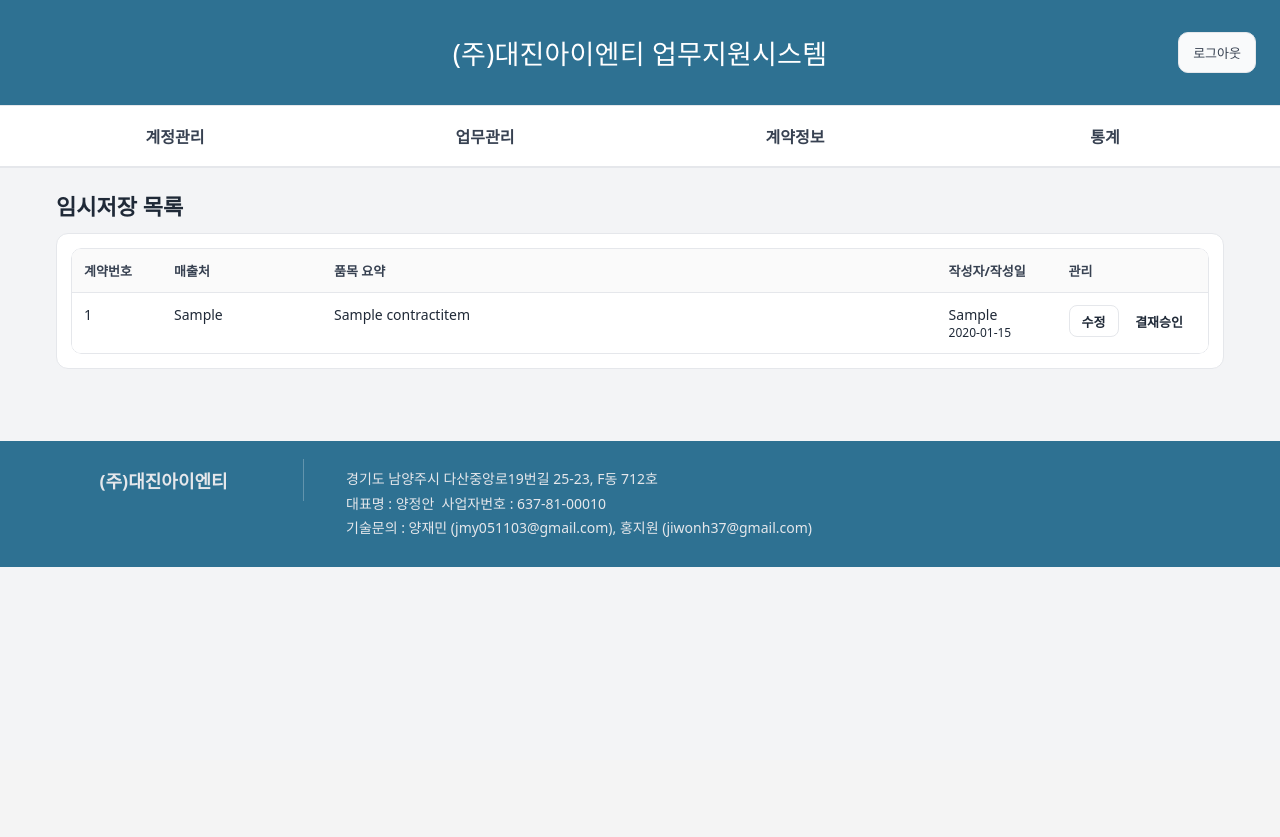
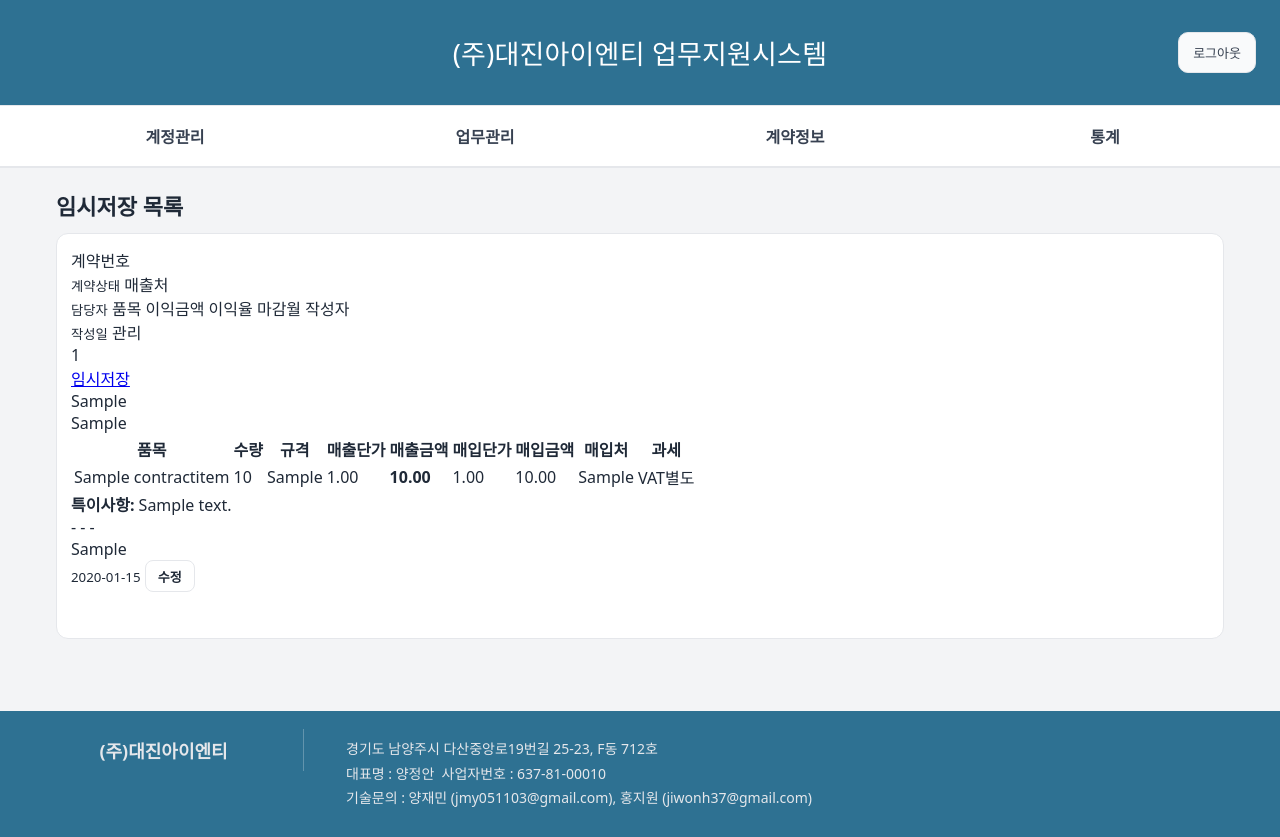
Before and after one commit to jmy051103/Expense_Management_System, a Django app: page /contracts/temporary/ in a window 1280 px wide. Shown: the part 40-877 px from the top of the page. Before the commit the page ends 607 px from the top, so only its background shows below. Run offline with Django 5.2, Linux system fonts and the light colour scheme; a user stored in the database is signed in; tables that the repository leaves empty hold one stand-in row (values such as "Sample post").

Commit message:
finished the backend of temporary

```diff
--- a/accounts/views.py
+++ b/accounts/views.py
@@ -166,47 +166,40 @@
 
 @login_required
 def contract_temporary_list(request):
-    # status 가 'draft' 인 것만
+    # 임시저장만
     qs = (Contract.objects
           .select_related("writer", "sales_owner")
           .prefetch_related("items")
-          .filter(status="draft")
+          .filter(status="draft")       # ✅ 임시저장만
           .order_by("-created_at"))
     return render(request, "temporary.html", {
         "contracts": qs,
         "page_title": "임시저장 목록",
     })
 
+
 @login_required
 def contract_processing_list(request):
-    # status 가 'processing' 인 것만
+    # 품의요청만
     qs = (Contract.objects
           .select_related("writer", "sales_owner")
           .prefetch_related("items")
-          .filter(status="processing")
+          .filter(status="submitted")   # ✅ 품의요청만
           .order_by("-created_at"))
     return render(request, "processing.html", {
         "contracts": qs,
-        "page_title": "결재처리중 목록",
+        "page_title": "품의요청 목록",
     })
 
 @login_required
 @require_POST
 def contract_approve(request, pk: int):
-    """
-    임시저장 상태(draft) → 결재처리중(processing) 으로 전환
-    성공 시 결재처리중 목록으로 이동
-    """
     contract = get_object_or_404(Contract, pk=pk)
 
-    if contract.status != "draft":
-        messages.warning(request, "임시저장 상태에서만 결재승인이 가능합니다.")
-        return redirect("contract_temporary")
-
-    # (선택) 권한 체크가 필요하면 여기에 조건 추가
-    # if not (request.user.is_superuser or request.user == contract.writer):
-    #     messages.error(request, "결재승인 권한이 없습니다.")
-    #     return redirect("contract_temporary")
+    # ✅ 'draft' → 'submitted'
+    if contract.status != "submitted":
+        messages.warning(request, "품의요청 상태에서만 결재승인이 가능합니다.")
+        return redirect("contract_temporary")  # 품의요청 목록으로
 
     contract.status = "processing"
     contract.save(update_fields=["status"])
--- /dev/null
+++ b/templates/contracts/_contracts_table.html
@@ -0,0 +1,125 @@
+<thead>
+    <tr>
+        <th style="width:80px">계약번호<br><small class="muted">계약상태</small></th>
+        <th style="width:120px">매출처<br><small class="muted">담당자</small></th>
+        <th>품목</th>
+        <th style="width:80px">이익금액</th>
+        <th style="width:80px">이익율</th>
+        <th style="width:80px">마감월</th>
+        <th style="width:80px">작성자<br><small class="muted">작성일</small></th>
+        <th style="width:100px">관리</th>
+    </tr>
+    </thead>
+
+
+    <tbody>
+    {% for c in contracts %}
+        {% with items=c.items.all %}
+        {% with rows=1 %}
+            <!-- first row (left/right columns use rowspan) -->
+            <tr class="row-block" data-href="{% url 'contract_detail' c.id %}">
+            <!-- 계약번호/상태 -->
+            <td class="meta meta-no" rowspan="{{ rows }}">
+                <div class="mono">{{ c.contract_no|default:c.id }}</div>
+                <a href="{% url 'contract_detail' c.id %}"
+                class="status-link" onclick="event.stopPropagation()">
+                {{ c.get_status_display }}
+                </a>
+            </td>
+
+            <!-- 매출처/담당자 -->
+            <td class="meta meta-cust" rowspan="{{ rows }}">
+                <div class="cust">{{ c.customer_company|default:c.title }}</div>
+                <div class="owner">
+                {% if c.sales_owner %}
+                    {{ c.sales_owner.first_name|default:c.sales_owner.username }}
+                {% else %}-{% endif %}
+                </div>
+            </td>
+
+            <td class="items-cell">
+                <table class="mini-items">
+                <thead>
+                    <tr>
+                    <th class="w-item">품목</th>
+                    <th class="w-qty">수량</th>
+                    <th class="w-spec">규격</th>
+                    <th class="w-num hide-sm">매출단가</th>
+                    <th class="w-num">매출금액</th>
+                    <th class="w-num hide-sm">매입단가</th>
+                    <th class="w-num">매입금액</th>
+                    <th class="w-vendor">매입처</th>
+                    <th class="w-vat">과세</th>
+                    </tr>
+                </thead>
+                <tbody>
+                    {% for it in items %}
+                    <tr>
+                        <td class="txt">{{ it.name }}</td>
+                        <td class="num">{{ it.qty|default:0 }}</td>
+                        <td class="txt">{{ it.spec }}</td>
+
+                        <td class="num hide-sm">
+                        <span data-krw="{{ it.sell_unit|default:0 }}">{{ it.sell_unit|default:0 }}</span>
+                        </td>
+                        <td class="num strong sell">
+                        <span data-krw="{{ it.sell_total|default:0 }}">{{ it.sell_total|default:0 }}</span>
+                        </td>
+
+                        <td class="num hide-sm">
+                        <span data-krw="{{ it.buy_unit|default:0 }}">{{ it.buy_unit|default:0 }}</span>
+                        </td>
+                        <td class="num buy">
+                        <span data-krw="{{ it.buy_total|default:0 }}">{{ it.buy_total|default:0 }}</span>
+                        </td>
+
+                        <td class="txt vendor">{{ it.vendor }}</td>
+                        <td class="w-vat">
+                        {% if it.vat_mode == 'separate' %}VAT별도
+                        {% elif it.vat_mode == 'included' %}VAT포함
+                        {% elif it.vat_mode == 'exempt' %}면세
+                        {% else %}-{% endif %}
+                        </td>
+                    </tr>
+                    {% empty %}
+                    <tr><td class="empty-row" colspan="9">품목 없음</td></tr>
+                    {% endfor %}
+
+                </tbody>
+                </table>
+                {% if c.special_note %}
+                <div class="special-note"><strong>특이사항:</strong> {{ c.special_note }}</div>
+                {% endif %}
+            </td>
+
+            <!-- 오른쪽 고정 컬럼들 -->
+            <td class="right strong" rowspan="{{ rows }}">
+                {% if c.profit != None %}
+                <span data-krw="{{ c.profit }}">{{ c.profit }}</span>
+                {% else %}-{% endif %}
+            </td>
+            <td class="right" rowspan="{{ rows }}">
+                {% if c.margin_rate != None %}{{ c.margin_rate|floatformat:2 }}%{% else %}-{% endif %}
+            </td>
+            <td class="center" rowspan="{{ rows }}">
+                {% if c.margin_month %}{{ c.margin_month }}{% else %}-{% endif %}
+            </td>
+            <td class="author" rowspan="{{ rows }}">
+                <div>{{ c.writer.first_name|default:c.writer.username }}</div>
+                <small class="muted">{{ c.created_at|date:"Y-m-d" }}</small>
+            </td>
+            <td class="actions" rowspan="{{ rows }}">
+                <a class="btn light" href="{% url 'contract_edit' c.id %}" onclick="event.stopPropagation()">수정</a>
+                <form method="post" action="{% url 'contract_delete' c.id %}"
+                    onsubmit="event.stopPropagation(); return confirm('정말 삭제하시겠습니까?');">
+                {% csrf_token %}
+                <button type="submit" class="btn danger">삭제</button>
+                </form>
+            </td>
+            </tr>
+        {% endwith %}
+        {% endwith %}
+    {% empty %}
+        <tr><td colspan="7" class="empty">등록된 계약이 없습니다.</td></tr>
+    {% endfor %}
+    </tbody>
--- a/templates/temporary.html
+++ b/templates/temporary.html
@@ -73,61 +73,7 @@
     {% endif %}
 
     <section class="panel">
-      <div class="table-wrap">
-        <table class="form-table table-list">
-          <thead>
-            <tr>
-              <th style="width:90px">계약번호</th>
-              <th style="width:160px">매출처</th>
-              <th>품목 요약</th>
-              <th style="width:120px">작성자/작성일</th>
-              <th style="width:140px">관리</th>
-            </tr>
-          </thead>
-          <tbody>
-            {% for c in contracts %}
-              <tr data-href="{% url 'contract_detail' c.id %}">
-                <td class="mono">{{ c.contract_no|default:c.id }}</td>
-                <td>{{ c.customer_company|default:c.title }}</td>
-                <td>
-                  {% with items=c.items.all %}
-                    {% if items %}
-                      {% with cnt=items|length %}
-                        {% if cnt > 0 %}
-                            {% with first_item=items|first %}
-                            {% if cnt == 1 %}
-                                {{ first_item.name }}
-                            {% else %}
-                                {{ first_item.name }} 외 {{ cnt|add:"-1" }}건
-                            {% endif %}
-                            {% endwith %}
-                        {% else %}
-                            품목 없음
-                        {% endif %}
-                        {% endwith %}
-                    {% else %}품목 없음{% endif %}
-                  {% endwith %}
-                </td>
-                <td>
-                  <div>{{ c.writer.first_name|default:c.writer.username }}</div>
-                  <small class="muted">{{ c.created_at|date:"Y-m-d" }}</small>
-                </td>
-                <td class="actions">
-                  <a class="btn light" href="{% url 'contract_edit' c.id %}" onclick="event.stopPropagation()">수정</a>
-
-                  <form method="post" action="{% url 'contract_approve' c.id %}" style="display:inline"
-                        onsubmit="event.stopPropagation(); return confirm('결재처리중으로 이동하시겠습니까?');">
-                    {% csrf_token %}
-                    <button type="submit" class="btn primary">결재승인</button>
-                  </form>
-                </td>
-              </tr>
-            {% empty %}
-              <tr><td colspan="5" class="empty">임시저장된 계약이 없습니다.</td></tr>
-            {% endfor %}
-          </tbody>
-        </table>
-      </div>
+        {% include "contracts/_contracts_table.html" with contracts=contracts %}
     </section>
   </main>
 
```
